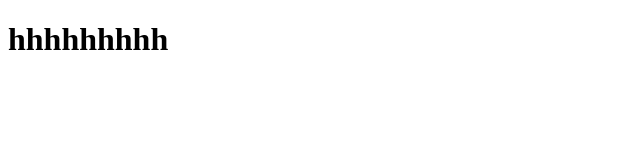
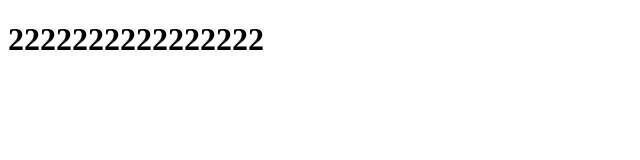
Before and after one commit to amrhee/e, a plain HTML site: page index2.html in a window 1280 px wide. Shown: the whole page, without its empty margins (0-640 px from the left). Drawn offline with Linux system fonts and the light colour scheme.

Commit message:
Update and rename index.html to index2.html

```diff
--- a/index.html
+++ b/index2.html
@@ -6,6 +6,6 @@
     <title>Document</title>
 </head>
 <body>
-    <h1>hhhhhhhhh</h1>
+    <h1>2222222222222222</h1>
 </body>
 </html>
```
